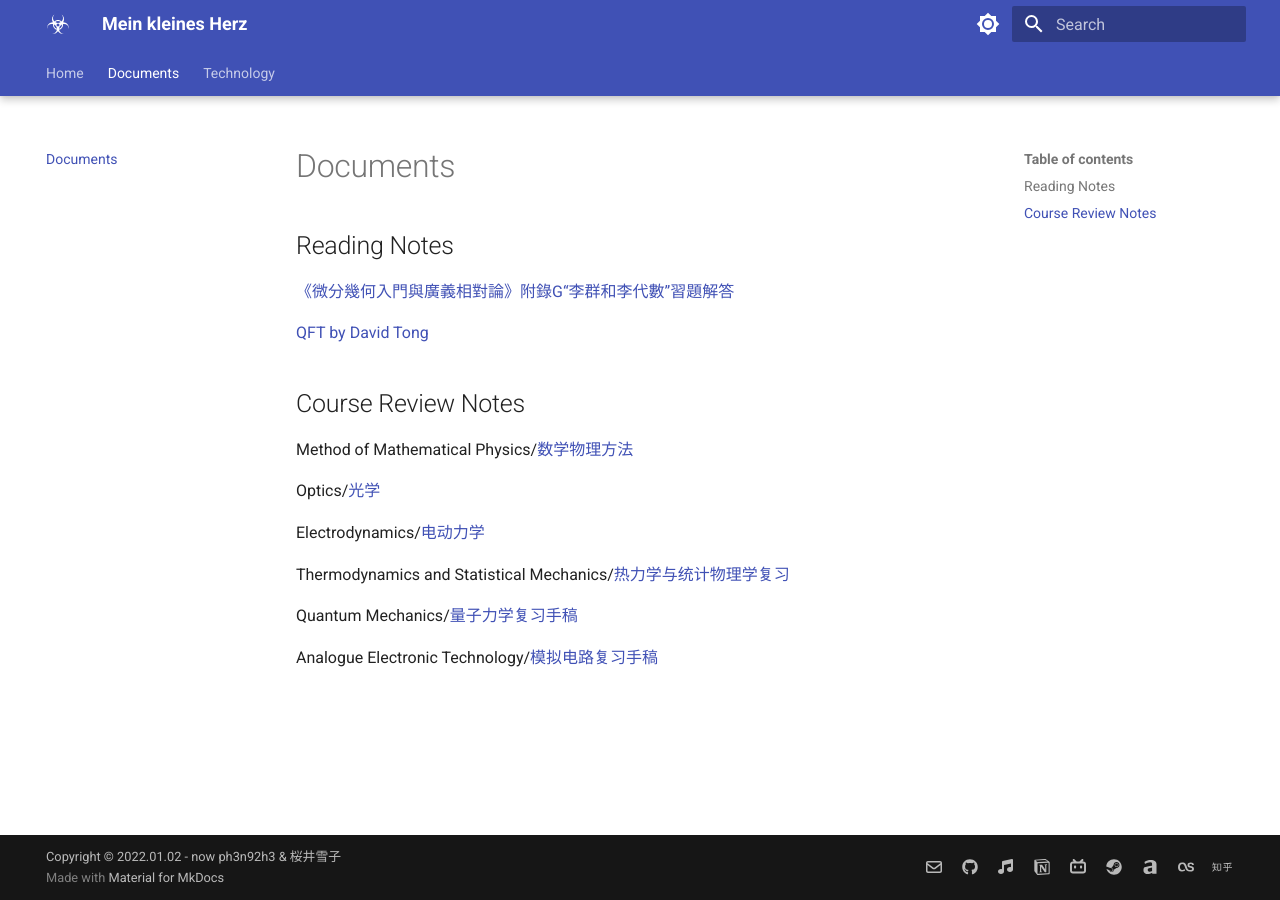
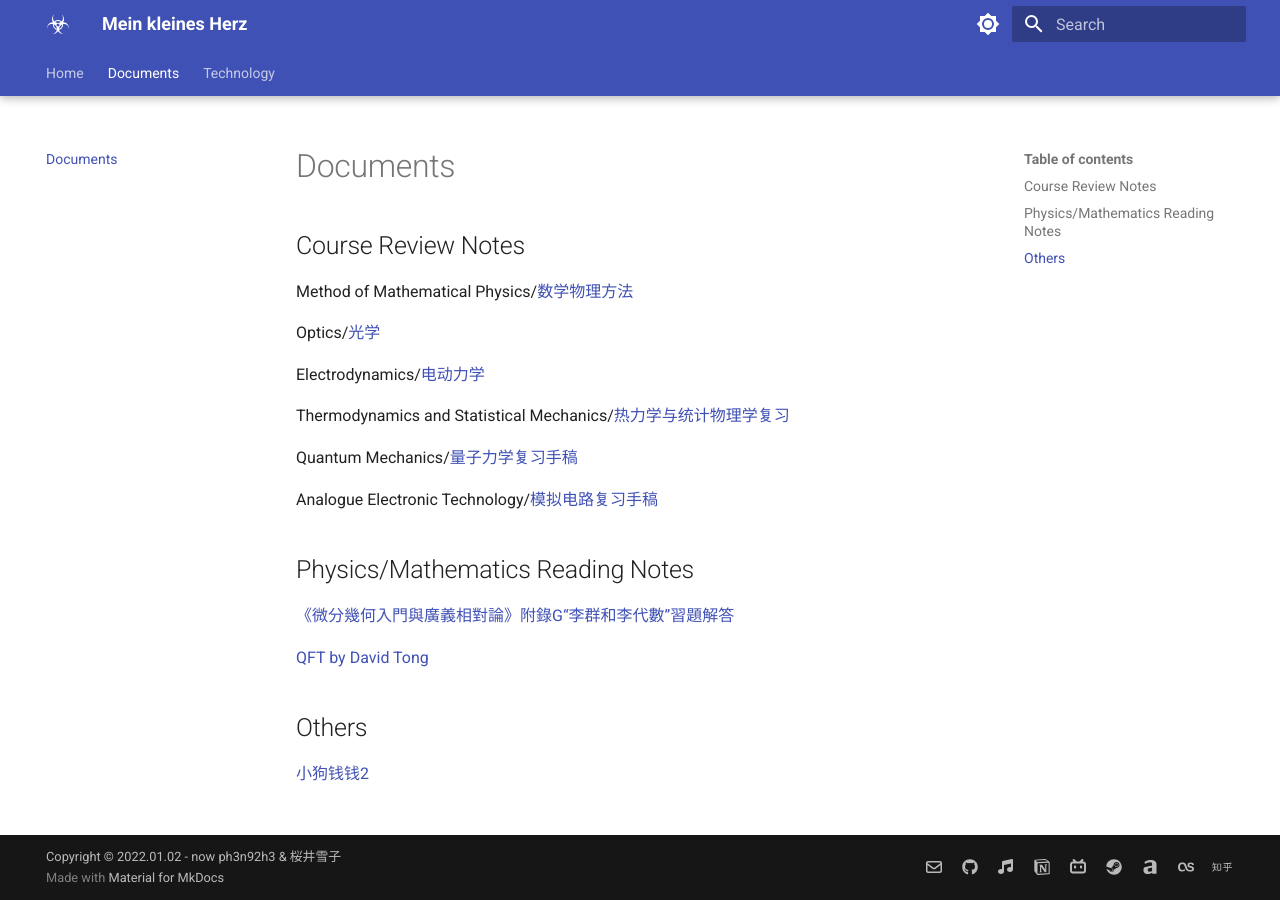
Before and after one commit to ph3n92h3/ph3n92h3.github.io, an MkDocs documentation site: the page built from docs/Documents.md, in a window 1280 px wide. Built offline with MkDocs 1.6.1 and Material for MkDocs 9.7.7, drawn with Linux system fonts in a browser that asks for light colours; some of the changed lines change nothing that is shown.

Commit message:
Update Documents.md

```diff
--- a/docs/Documents.md
+++ b/docs/Documents.md
@@ -1,9 +1,3 @@
-## Reading Notes
-
-[《微分幾何入門與廣義相對論》附錄G“李群和李代數”習題解答](https://github.com/ph3n92h3/notes/blob/main/%E3%80%8A%E5%BE%AE%E5%88%86%E5%B9%BE%E4%BD%95%E5%85%A5%E9%96%80%E8%88%87%E5%BB%A3%E7%BE%A9%E7%9B%B8%E5%B0%8D%E8%AB%96%E3%80%8B%E9%99%84%E9%8C%84G%E2%80%9C%E6%9D%8E%E7%BE%A4%E5%92%8C%E6%9D%8E%E4%BB%A3%E6%95%B8%E2%80%9D%E7%BF%92%E9%A1%8C%E8%A7%A3%E7%AD%94.pdf)
-
-[QFT by David Tong](https://github.com/ph3n92h3/notes/blob/main/QFT%20by%20David%20Tong.pdf)
-
 ## Course Review Notes
 
 Method of Mathematical Physics/[数学物理方法](https://github.com/ph3n92h3/notes/blob/main/%E6%95%B0%E5%AD%A6%E7%89%A9%E7%90%86%E6%96%B9%E6%B3%95%E5%A4%8D%E4%B9%A0.pdf)
@@ -17,3 +11,13 @@ Thermodynamics and Statistical Mechanics/[热力学与统计物理学复习](htt
 Quantum Mechanics/[量子力学复习手稿](https://github.com/ph3n92h3/notes/blob/main/%E9%87%8F%E5%AD%90%E5%8A%9B%E5%AD%A6%E5%A4%8D%E4%B9%A0%E6%89%8B%E7%A8%BF.pdf)
 
 Analogue Electronic Technology/[模拟电路复习手稿](https://github.com/ph3n92h3/notes/blob/main/%E6%A8%A1%E6%8B%9F%E7%94%B5%E8%B7%AF%E5%A4%8D%E4%B9%A0%E6%89%8B%E7%A8%BF.pdf)
+
+## Physics/Mathematics Reading Notes
+
+[《微分幾何入門與廣義相對論》附錄G“李群和李代數”習題解答](https://github.com/ph3n92h3/notes/blob/main/%E3%80%8A%E5%BE%AE%E5%88%86%E5%B9%BE%E4%BD%95%E5%85%A5%E9%96%80%E8%88%87%E5%BB%A3%E7%BE%A9%E7%9B%B8%E5%B0%8D%E8%AB%96%E3%80%8B%E9%99%84%E9%8C%84G%E2%80%9C%E6%9D%8E%E7%BE%A4%E5%92%8C%E6%9D%8E%E4%BB%A3%E6%95%B8%E2%80%9D%E7%BF%92%E9%A1%8C%E8%A7%A3%E7%AD%94.pdf)
+
+[QFT by David Tong](https://github.com/ph3n92h3/notes/blob/main/QFT%20by%20David%20Tong.pdf)
+
+## Others
+
+[小狗钱钱2](https://github.com/ph3n92h3/notes/blob/main/%E5%B0%8F%E7%8B%97%E9%92%B1%E9%92%B12.md)
```
